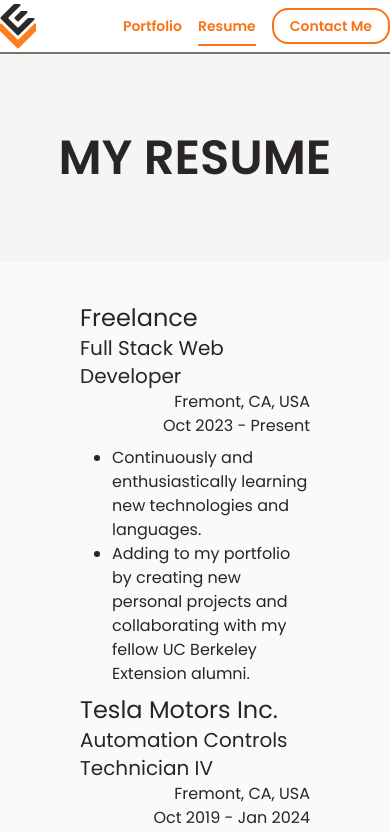
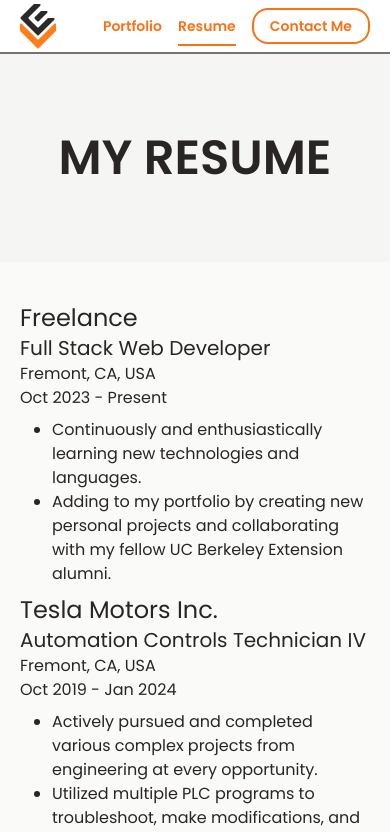
Before and after one commit to Torvec/portfolio, a React (Vite) app: page /resume in a window 390 px wide. Shown: the top 832 px of the page. Built offline with nearby package versions, Linux system fonts and the light colour scheme.

Commit message:
Upgrade to react router v6.4 and refactor routing and also change some styles

```diff
--- a/package.json
+++ b/package.json
@@ -13,7 +13,7 @@
     "embla-carousel-react": "^8.0.0",
     "react": "^18.2.0",
     "react-dom": "^18.2.0",
-    "react-router-dom": "^6.16.0"
+    "react-router-dom": "^6.22.2"
   },
   "devDependencies": {
     "@types/react": "^18.2.15",
--- a/src/App.jsx
+++ /dev/null
@@ -1,25 +0,0 @@
-import "./App.css";
-import Header from "./layout/Header";
-import Footer from "./layout/Footer";
-import Home from "./pages/home";
-import Portfolio from "./pages/Portfolio";
-import Resume from "./pages/Resume";
-import { Route, Routes } from "react-router-dom";
-
-function App() {
-  return (
-    <>
-      <Header />
-      <main className="bg-white font-sans text-stone-800">
-        <Routes>
-          <Route path="/" element={<Home />} />
-          <Route path="/portfolio" element={<Portfolio />} />
-          <Route path="/resume" element={<Resume />} />
-        </Routes>
-      </main>
-      <Footer />
-    </>
-  );
-}
-
-export default App;
--- a/src/layout/Header.jsx
+++ b/src/layout/Header.jsx
@@ -4,10 +4,10 @@ import LogoURL from "/assets/img/logo.svg";
 function AppHeader() {
   return (
     <header className="border-b-2 border-stone-500">
-      <nav className="container m-auto flex items-center justify-between">
+      <nav className="container px-5 m-auto flex items-center justify-between">
         <RouterLink
           to={"/"}
-          className="transition-all duration-300 ease-in-out hover:scale-125"
+          className="transition-all duration-300 ease-in-out hover:scale-110"
         >
           <img src={LogoURL} alt="EV Logo" />
         </RouterLink>
--- a/src/main.jsx
+++ b/src/main.jsx
@@ -1,12 +1,27 @@
 import React from "react";
 import ReactDOM from "react-dom/client";
-import App from "./App.jsx";
-import { BrowserRouter } from "react-router-dom";
+import { createBrowserRouter, RouterProvider } from "react-router-dom";
+import Root from "./pages/Root";
+import ErrorPage from "./pages/ErrorPage";
+import Home from "./pages/Home";
+import Portfolio from "./pages/Portfolio";
+import Resume from "./pages/Resume";
+
+const router = createBrowserRouter([
+  {
+    path: "/",
+    element: <Root />,
+    errorElement: <ErrorPage />,
+    children: [
+      { path: "/", element: <Home /> },
+      { path: "/portfolio", element: <Portfolio /> },
+      { path: "/resume", element: <Resume /> },
+    ],
+  },
+]);
 
 ReactDOM.createRoot(document.getElementById("root")).render(
   <React.StrictMode>
-    <BrowserRouter>
-      <App />
-    </BrowserRouter>
+    <RouterProvider router={router} />
   </React.StrictMode>,
 );
--- /dev/null
+++ b/src/pages/ErrorPage.jsx
@@ -0,0 +1,13 @@
+import { useRouteError } from "react-router-dom";
+
+export default function ErrorPage() {
+  const error = useRouteError();
+  console.error(error);
+
+  return (
+    <div>
+      <h1>Oops!</h1>
+      <p>{error.statusText || error.message}</p>
+    </div>
+  );
+}
--- a/src/pages/Portfolio.jsx
+++ b/src/pages/Portfolio.jsx
@@ -1,18 +1,16 @@
 import Projects from "./home/Projects";
 
-function Portfolio() {
+export default function Portfolio() {
   return (
     <>
       <h1 className="bg-stone-100 py-20 text-center text-5xl font-semibold uppercase md:text-8xl md:font-normal">
         My Portfolio
       </h1>
       <section className="bg-orange-500">
-        <div className="container m-auto py-10 xl:px-0">
+        <div className="container m-auto py-10 px-5 xl:px-0">
           <Projects />
         </div>
       </section>
     </>
   );
 }
-
-export default Portfolio;
--- a/src/pages/Resume.jsx
+++ b/src/pages/Resume.jsx
@@ -1,13 +1,13 @@
 import resumeData from "../data/resumeData";
 
-function Resume() {
+export default function Resume() {
   return (
     <>
       <h1 className="bg-stone-100 py-20 text-center text-5xl font-semibold uppercase md:text-8xl md:font-normal">
         My Resume
       </h1>
       {/* Professional Experience Section */}
-      <section className="m-auto bg-stone-50 px-20 py-10">
+      <section className="m-auto bg-stone-50 px-5 md:px-20 py-10">
         <>
           {resumeData.experience.map((experience, index) => (
             <div key={index}>
@@ -16,7 +16,7 @@ function Resume() {
                   <h3 className="text-2xl">{experience.company}</h3>
                   <h4 className="text-xl">{experience.title}</h4>
                 </div>
-                <div className="text-right">
+                <div className="md:text-right">
                   <p>{experience.location}</p>
                   <p>{experience.dates}</p>
                 </div>
@@ -33,10 +33,10 @@ function Resume() {
         </>
       </section>
       {/* Education and Training Section */}
-      <section className="m-auto bg-stone-200 px-20 py-10">
+      <section className="m-auto bg-stone-200 px-5 md:px-20 py-10">
         <div className="flex flex-col gap-6 md:flex-row">
           {resumeData.education.map((education, index) => (
-            <div key={index} className="w-1/4">
+            <div key={index} className="md:w-1/4">
               <h3 className="text-2xl">{education.institution}</h3>
               <h4 className="text-lg">{education.program}</h4>
               <p className="mb-2">{education.dates}</p>
@@ -52,7 +52,7 @@ function Resume() {
         </div>
       </section>
       {/* Skills and Software Section */}
-      <section className="bg-orange-500 px-5 py-20 xl:px-0">
+      <section className="bg-orange-500 px-5 py-20">
         <h2 className="mb-10 text-center text-5xl font-semibold uppercase">
           Skills, Software, &amp; Programming Languages
         </h2>
@@ -106,5 +106,3 @@ function Resume() {
     </>
   );
 }
-
-export default Resume;
--- /dev/null
+++ b/src/pages/Root.jsx
@@ -0,0 +1,16 @@
+import "../styles.css";
+import Header from "../layout/Header";
+import Footer from "../layout/Footer";
+import { Outlet } from "react-router-dom";
+
+export default function Root() {
+  return (
+    <>
+      <Header />
+      <main className="bg-white font-sans text-stone-800">
+        <Outlet />
+      </main>
+      <Footer />
+    </>
+  );
+}
--- a/src/pages/home/HeroSection.jsx
+++ b/src/pages/home/HeroSection.jsx
@@ -1,12 +1,12 @@
 function HeroSection() {
   return (
     <section className="flex flex-col items-center justify-center bg-stone-100 py-32">
-      <div>
-        <h1 className="transform-all text-6xl font-black uppercase text-stone-900 duration-300 ease-in-out hover:tracking-wider md:text-7xl lg:text-8xl">
+      <div className="hover:scale-125 transition-all duration-300 ease-in-out">
+        <h1 className="text-5xl font-black uppercase text-stone-900 md:text-6xl lg:text-8xl">
           <span className="block">Edward</span>
           <span className="block">Vonschondorf</span>
         </h1>
-        <h2 className="transform-all bg-orange-500 px-4 py-2 text-3xl font-bold uppercase text-stone-50 duration-300 ease-in-out hover:bg-stone-50 hover:tracking-wide hover:text-orange-500 md:text-4xl lg:text-8xl">
+        <h2 className="transform-all bg-orange-500 px-4 py-2 text-5xl font-bold uppercase text-stone-50 duration-300 ease-in-out hover:bg-stone-50 hover:text-orange-500 md:text-6xl lg:text-8xl">
           <span className="block">Full Stack</span>
           <span className="block">Web Developer</span>
         </h2>
--- a/src/pages/home/index.jsx
+++ b/src/pages/home/index.jsx
@@ -4,7 +4,7 @@ import HeroSection from "./HeroSection";
 import AboutSection from "./AboutSection";
 import ProjectsSection from "./ProjectsSection";
 
-function Home() {
+export default function Home() {
   return (
     <>
       <HeroSection />
@@ -25,5 +25,3 @@ function Home() {
     </>
   );
 }
-
-export default Home;
```
Also changed, not shown: src/styles.css (renamed from src/App.css), 1 other file (tests, documents, lock files or other folders).
